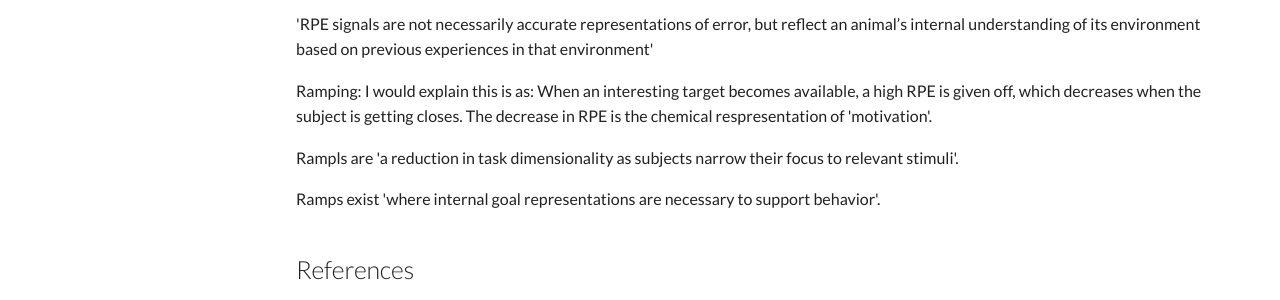
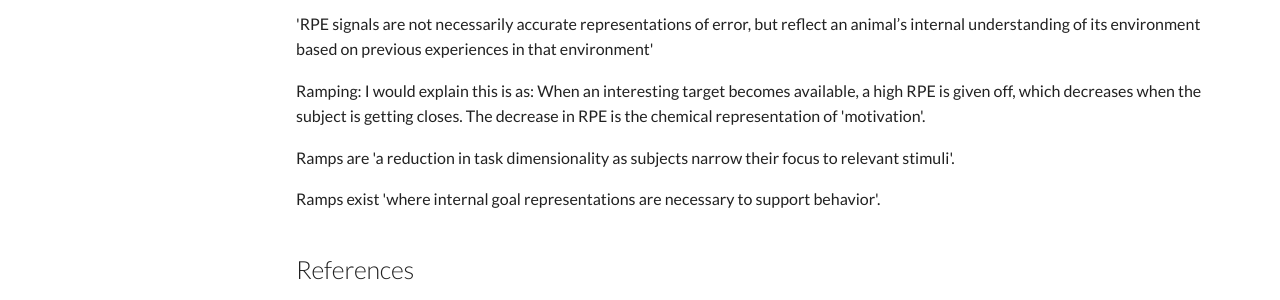
Before and after one commit to NBISweden/teaching_literature_club, an MkDocs documentation site: the page built from docs/events/20260126/README.md, in a window 1280 px wide and 900 px high, scrolled down 1673 px. Shown: the part 544-844 px from the top of the window. Built offline with MkDocs 1.6.1 and Material for MkDocs 9.7.7, drawn with Linux system fonts in a browser that asks for light colours; comment, search, counter and statistics services are not loaded.

Commit message:
Fix spelling

```diff
--- a/docs/events/20260126/README.md
+++ b/docs/events/20260126/README.md
@@ -123,11 +123,11 @@ based on previous experiences in that environment'
 Ramping: I would explain this is as:
 When an interesting target becomes available,
 a high RPE is given off, which decreases when the subject is
-getting closes. The decrease in RPE is the chemical respresentation
+getting closes. The decrease in RPE is the chemical representation
 of 'motivation'.
 
 
-Rampls are 'a reduction in task dimensionality as
+Ramps are 'a reduction in task dimensionality as
 subjects narrow their focus to relevant stimuli'.
 
 Ramps exist 'where internal goal
```
Also changed, not shown: docs/events/20260304/README.md (+1 -1 lines), docs/events/20260615/README.md (+1 -1 lines), .wordlist.txt.
